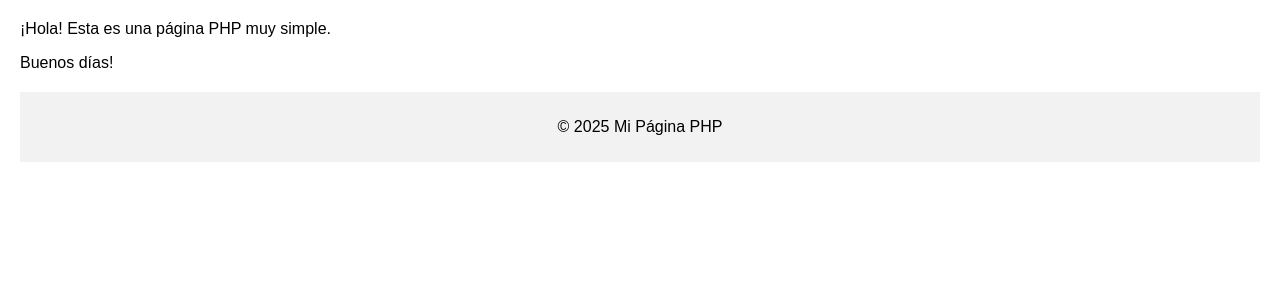
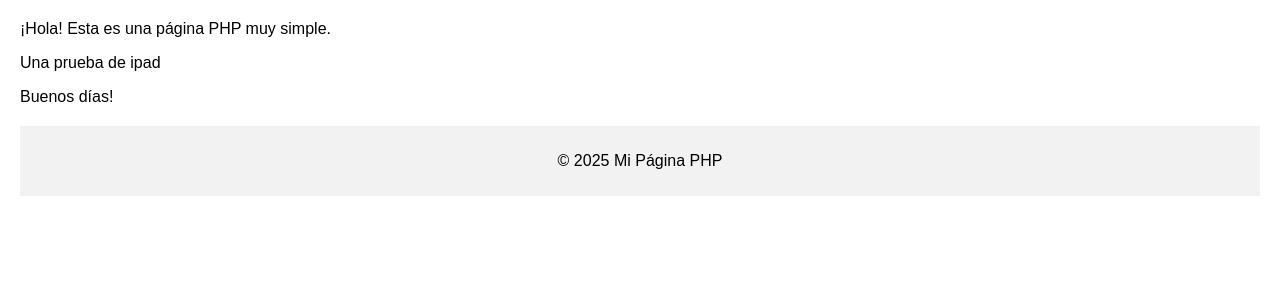
Before and after one commit to FranRival/phpipad, a PHP site: page / in a window 1280 px wide. Shown: the part 120-420 px from the top of the page. Run offline with PHP 8.4, Linux system fonts and the light colour scheme.

Commit message:
prueba commit

```diff
--- a/index.php
+++ b/index.php
@@ -26,6 +26,7 @@ $title = "Mi Página PHP Simple";
 
 <main>
     <p>¡Hola! Esta es una página PHP muy simple.</p>
+    <p>Una prueba de ipad</p>
 
     <?php
     // Ejemplo de lógica PHP
```
